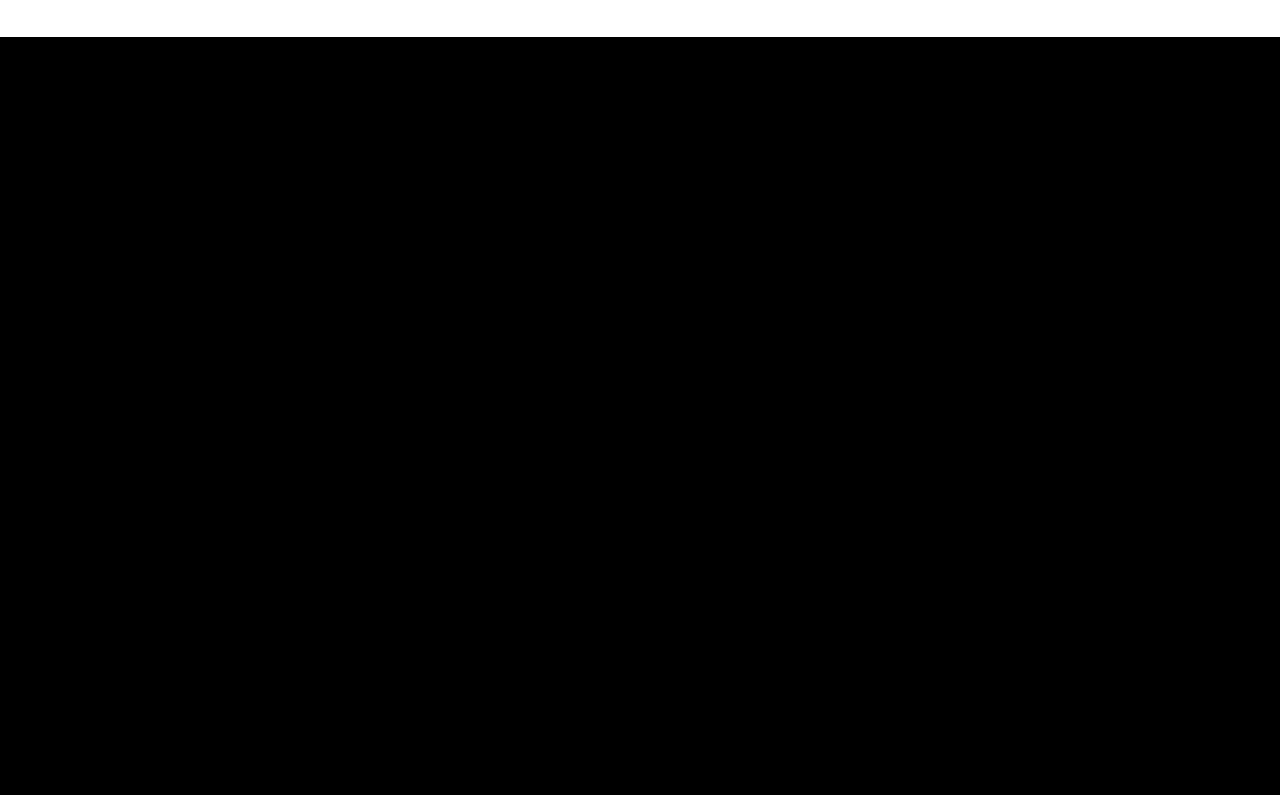
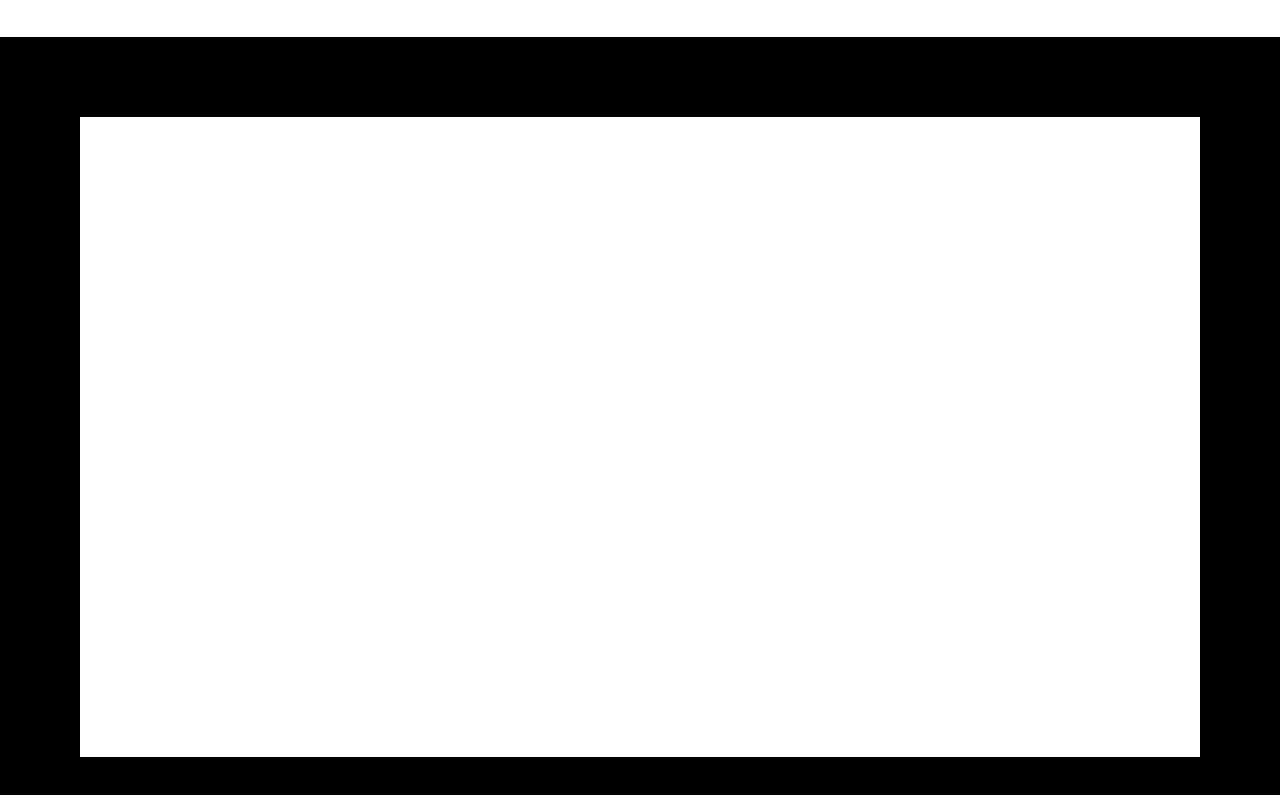
Before and after one commit to startupgili/estatico-gili, a plain HTML site: page home.html in a window 1280 px wide. Shown: the part 123-918 px from the top of the page. Drawn offline with Linux system fonts and the light colour scheme; a web font is replaced by a local one.

Commit message:
composição da tela home

```diff
--- a/css/home-style.css
+++ b/css/home-style.css
@@ -4,5 +4,16 @@
     background-color: black;
     display: flex;
     flex-direction: row;
+    justify-content: center;
+    align-items: center;
 
 }
+
+.home-container{
+    display: flex;
+    flex-direction: column;
+    width: 70rem;
+    height: 40rem;
+    background-color: white;
+    justify-content: center;
+}
```
Also changed, not shown: home.html (+3 -0 lines).
